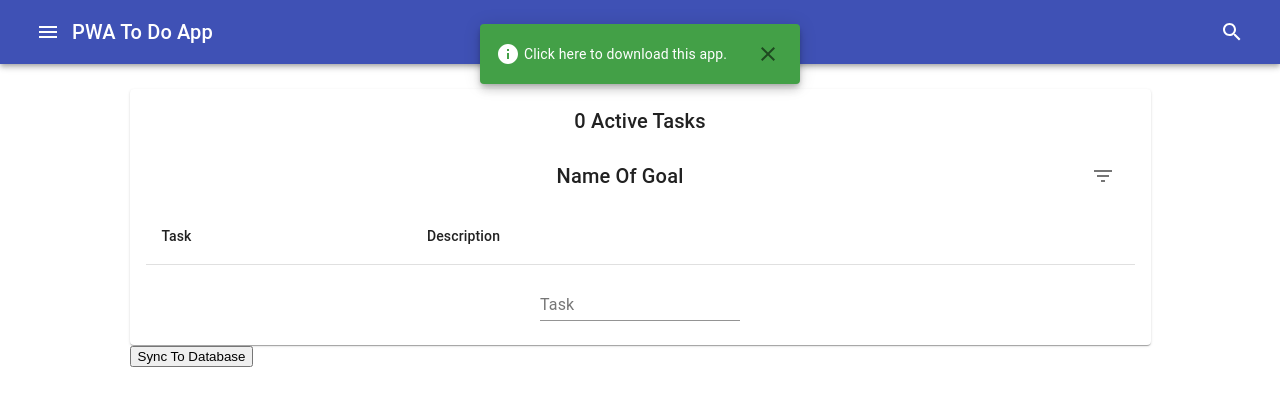
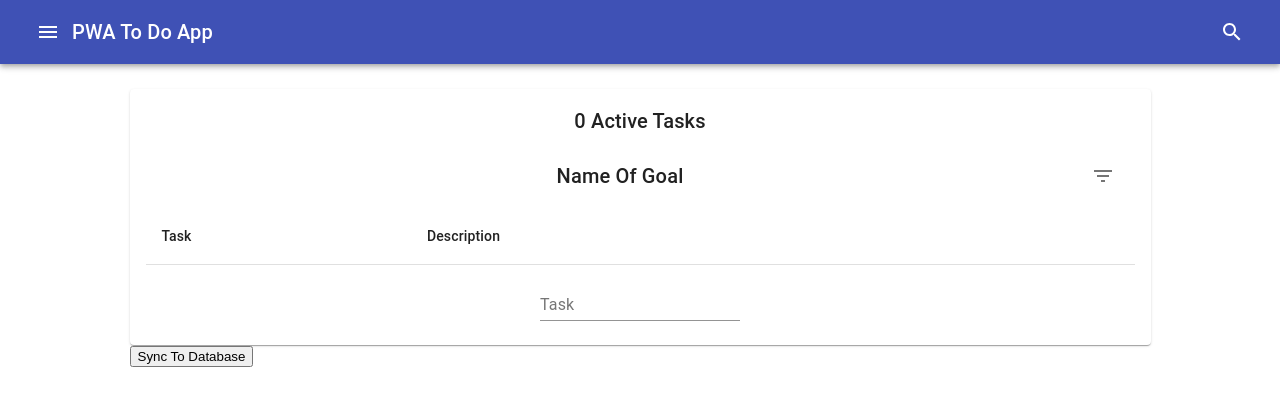
Before and after one commit to LoganConnor44/to-do-list-react-app, a React (Create React App) app: page / in a window 1280 px wide. Shown: the top 406 px of the page. Built offline with nearby package versions, Linux system fonts and the light colour scheme.

Commit message:
gave conditional rendering to download button

```diff
--- a/src/components/to-do.js
+++ b/src/components/to-do.js
@@ -18,15 +18,15 @@ import SnackbarContent from '@material-ui/core/SnackbarContent';
 import InfoIcon from '@material-ui/icons/Info';
 import CloseIcon from '@material-ui/icons/Close';
 import IconButton from '@material-ui/core/IconButton';
+import GetAppIcon from '@material-ui/icons/GetApp';
 
 const InstallPwa = () => {
     const [prompt, promptToInstall] = UseAddToHomescreenPrompt();
     const [isAddToHomescreenVisible, setIsAddToHomescreenVisible] = useState(false);
     const hideAddToHomescreen = () => setIsAddToHomescreenVisible(false);
-    const [openSnackbar, setOpenSnackbar] = useState(true);
-
-    const toggleClose = () => {
-        setOpenSnackbar(!openSnackbar);
+    const installAndHideMessage = () => {
+        hideAddToHomescreen();
+        promptToInstall();
     }
 
     useEffect(() => {
@@ -35,19 +35,16 @@ const InstallPwa = () => {
         }
     }, [prompt]);
 
-    // if (!isAddToHomescreenVisible) {
-    //     return <div />;
-    // }
-
     const message = "Click here to download this app.";
 
     return (
+        isAddToHomescreenVisible &&
             <Snackbar anchorOrigin={{
                     vertical: 'top',
                     horizontal: 'center',
 
                 }}
-            open={openSnackbar}
+                open={isAddToHomescreenVisible}
                 autoHideDuration={3000}  >
                 <SnackbarContent message={
                     <div style={{
@@ -60,16 +57,16 @@ const InstallPwa = () => {
                     }
                     style={{backgroundColor: '#43a047'}}
                     action={
-                    <IconButton key="close" aria-label="close" onClick={toggleClose} >
+                        <div>
+                            <IconButton key="close" aria-label="close" onClick={installAndHideMessage} >
+                                <GetAppIcon />
+                            </IconButton>
+                            <IconButton key="close" aria-label="close" onClick={hideAddToHomescreen} >
                                 <CloseIcon />
                             </IconButton>
+                        </div>
                     } />
             </Snackbar>
-        // <div onClick={hideAddToHomescreen}>
-        //     <button onClick={hideAddToHomescreen}>Close</button>
-        //         Hello! Wanna add to homescreen?
-        //     <button onClick={promptToInstall}>Add to homescreen</button>
-        // </div>
     );
 }
 
```
Lines whose indentation alone changed are shown as unchanged.
